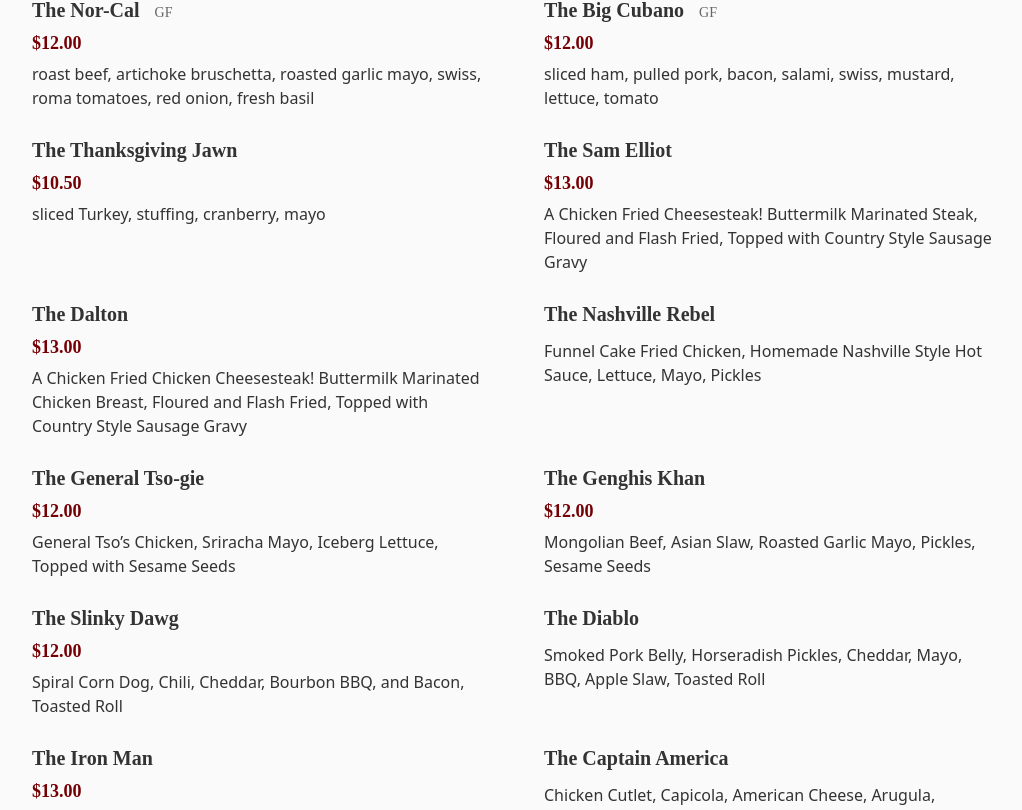
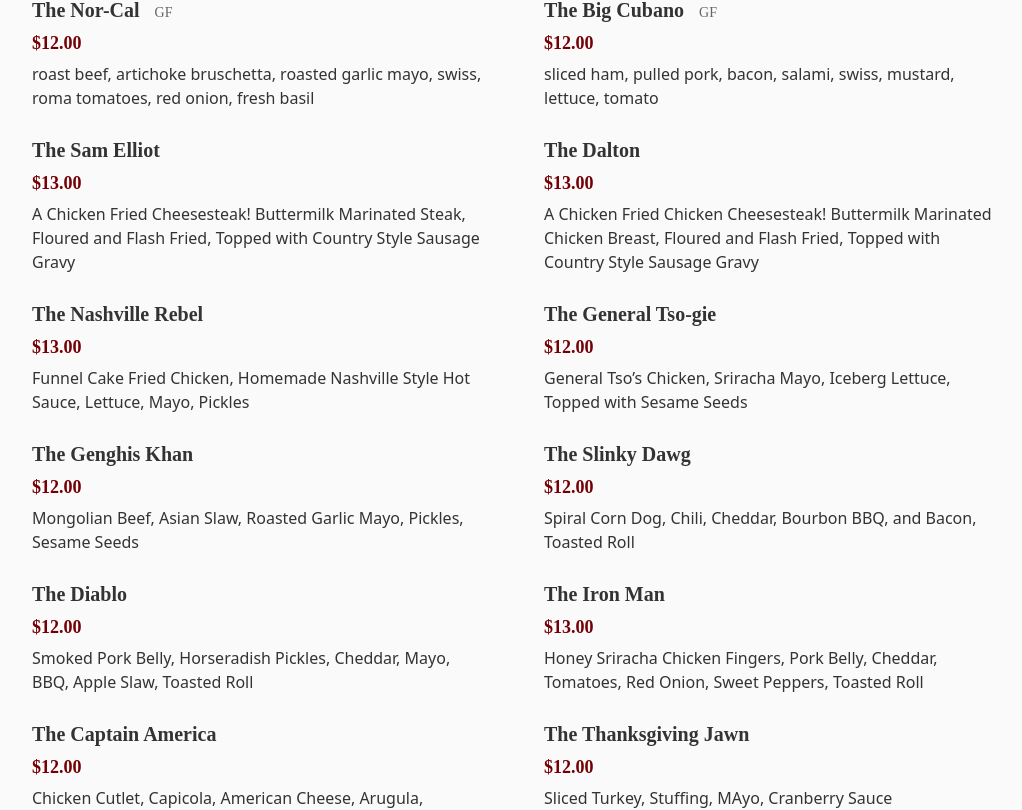
Before and after one commit to crswll/wolfs, a Next.js app: page / in a window 1280 px wide. Shown: the part 2039-2849 px from the top of the page, without its empty margins (126-1148 px from the left). Built offline with nearby package versions, Linux system fonts and the light colour scheme; a web font is replaced by a local one.

Commit message:
update missing prices

```diff
--- a/wolfs.js
+++ b/wolfs.js
@@ -218,12 +218,6 @@ export const menuSections = [
         "tags": ["GF"],
       },
       {
-        "name": "The Thanksgiving Jawn",
-        "description": "sliced Turkey, stuffing, cranberry, mayo",
-        "price": 10.5,
-        "tags": [],
-      },
-      {
         "name": "The Sam Elliot",
         "description": "A Chicken Fried Cheesesteak! Buttermilk Marinated Steak, Floured and Flash Fried, Topped with Country Style Sausage Gravy",
         "price": 13,
@@ -237,6 +231,7 @@ export const menuSections = [
       {
         "name": "The Nashville Rebel",
         "description": "Funnel Cake Fried Chicken, Homemade Nashville Style Hot Sauce, Lettuce, Mayo, Pickles",
+        "price": 13,
       },
       {
         "name": "The General Tso-gie",
@@ -256,6 +251,7 @@ export const menuSections = [
       {
         "name": "The Diablo",
         "description": "Smoked Pork Belly, Horseradish Pickles, Cheddar, Mayo, BBQ, Apple Slaw, Toasted Roll",
+        "price": 12,
       },
       {
         "name": "The Iron Man",
@@ -265,6 +261,7 @@ export const menuSections = [
       {
         "name": "The Captain America",
         "description": "Chicken Cutlet, Capicola, American Cheese, Arugula, Tomato, Honey Dijon, Toasted Roll",
+        "price": 12,
       },
       {
         "name": "The Thanksgiving Jawn",
@@ -294,6 +291,7 @@ export const menuSections = [
       {
         "name": "The HBK",
         "description": "Dorito and Cheeto Crusted Chicken Cutlet, Hot Pepper Spread, Cheese Sauce, Tomato, Red Onion, Jalapenos, Ranch",
+        "price": 13,
       },
       {
         "name": "The Black Panther",
```
